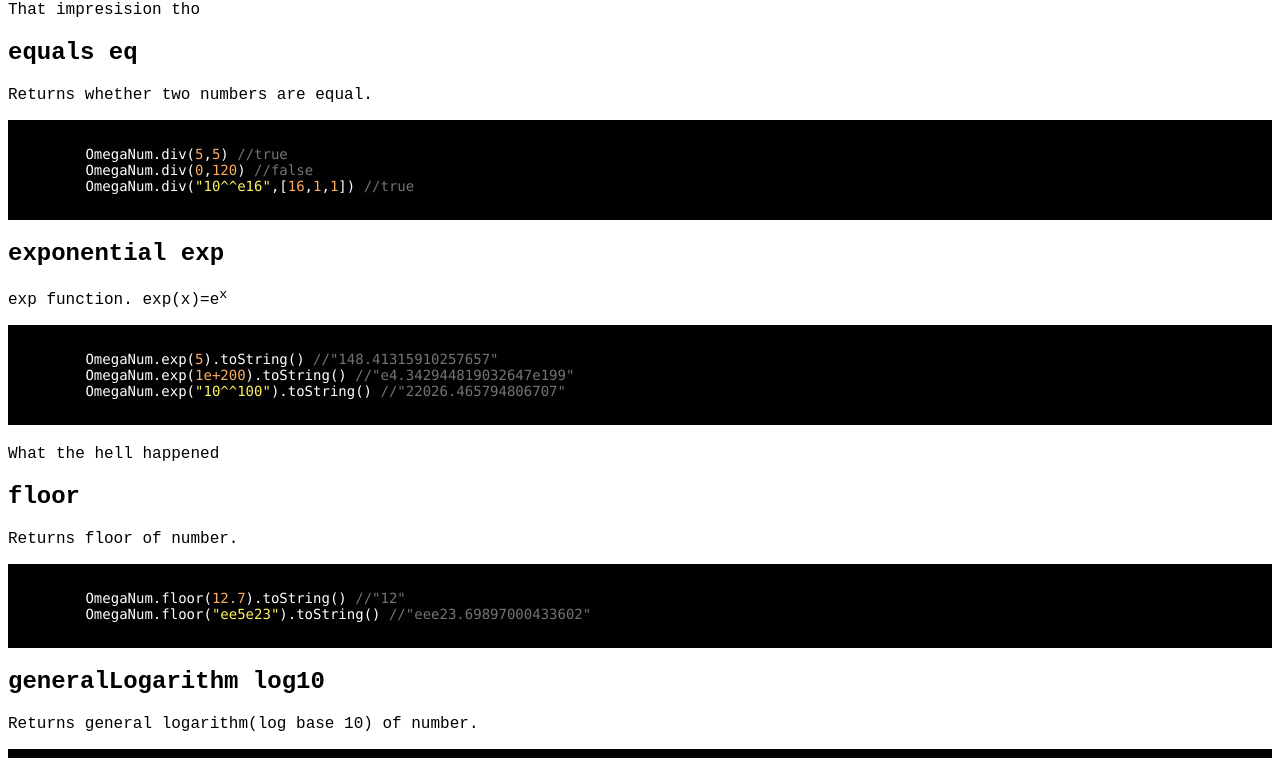
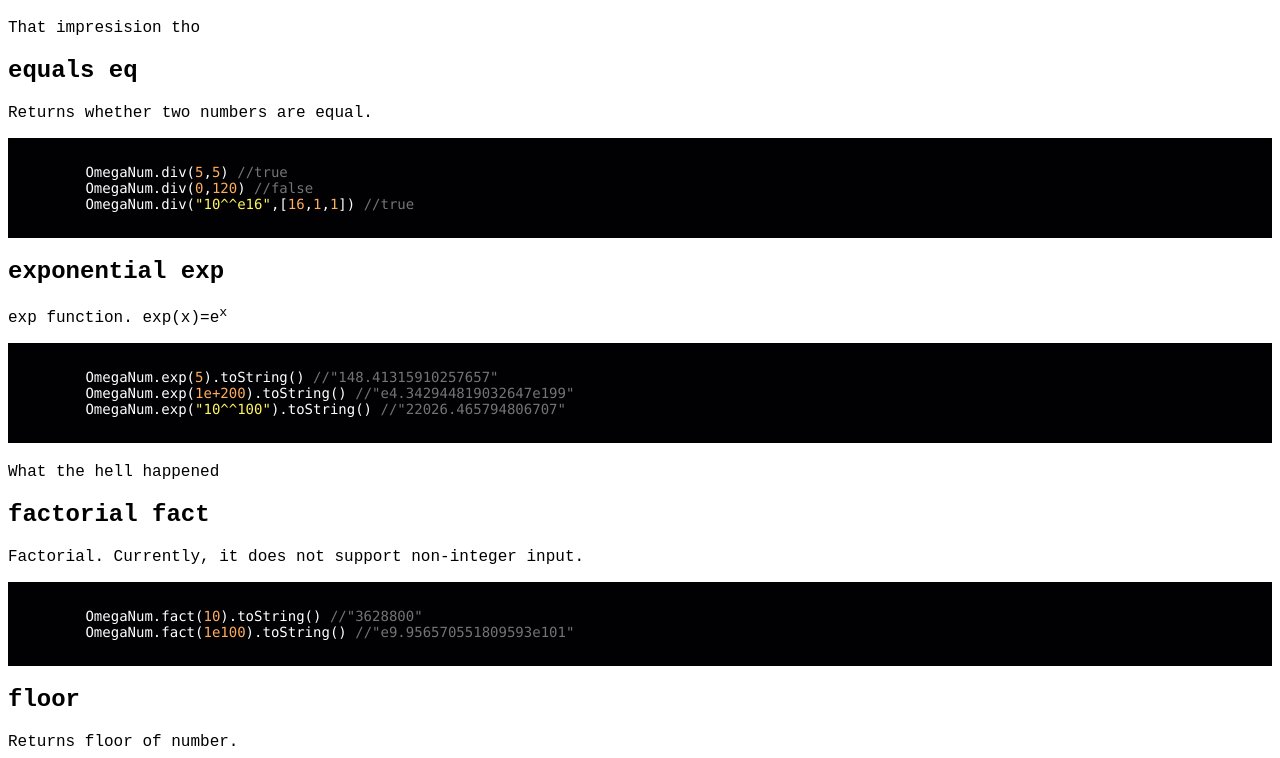
Before and after one commit to Naruyoko/OmegaNum.js, a plain HTML site: page docs.html in a window 1280 px wide. Shown: the part 1990-2748 px from the top of the page. Drawn offline with Linux system fonts and the light colour scheme.

Commit message:
α 1.0.1.6

```diff
--- a/docs.html
+++ b/docs.html
@@ -26,6 +26,7 @@
         <li><a href="#div">divide div</a></li>
         <li><a href="#eq">equals eq</a></li>
         <li><a href="#exp">exponential exp</a></li>
+        <li><a href="#fact">factorial fact</a></li>
         <li><a href="#floor">floor</a></li>
         <li><a href="#log10">generalLogarithm log10</a></li>
         <li><a href="#gt">greaterThan gt</a></li>
@@ -128,6 +129,14 @@
         OmegaNum.exp("10^^100").toString() //"22026.465794806707"
       </code></pre>
       What the hell happened
+    </p>
+    <h2 id="fact">factorial fact</h2>
+    <p>
+      Factorial. Currently, it does not support non-integer input.
+      <pre><code data-language="javascript">
+        OmegaNum.fact(10).toString() //"3628800"
+        OmegaNum.fact(1e100).toString() //"e9.956570551809593e101"
+      </code></pre>
     </p>
     <h2 id="floor">floor</h2>
     <p>
```
